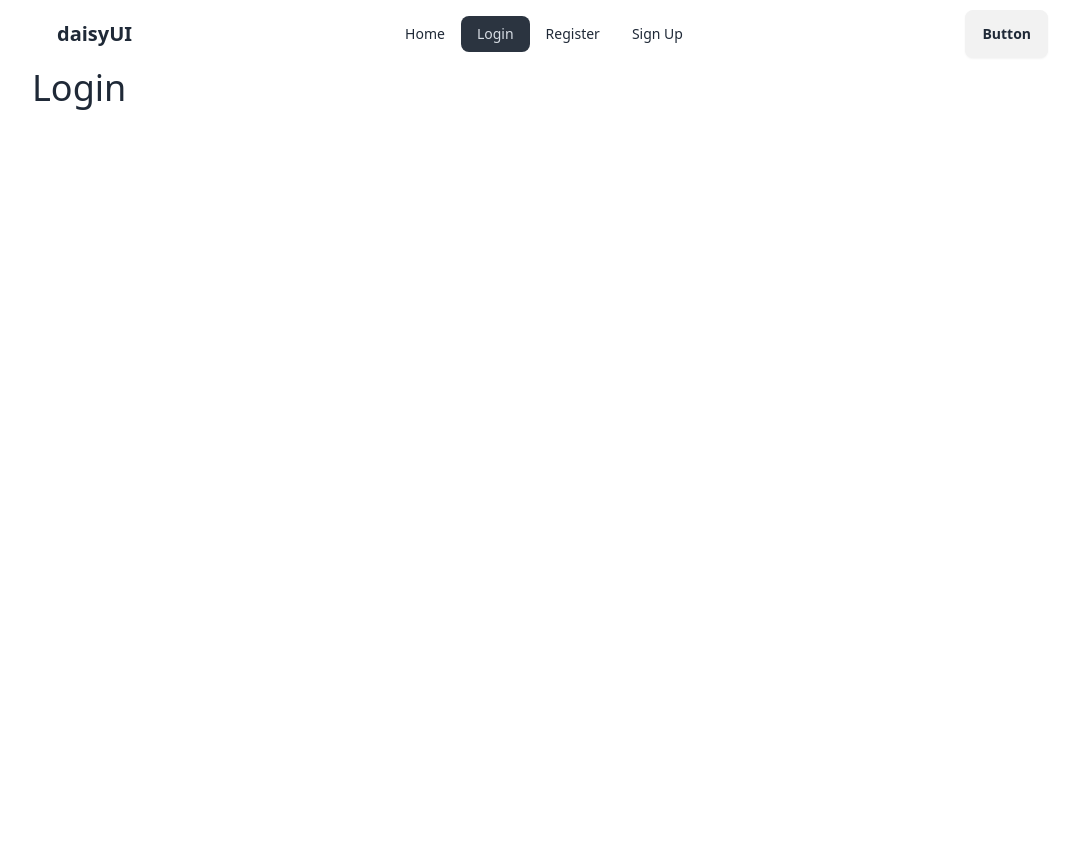
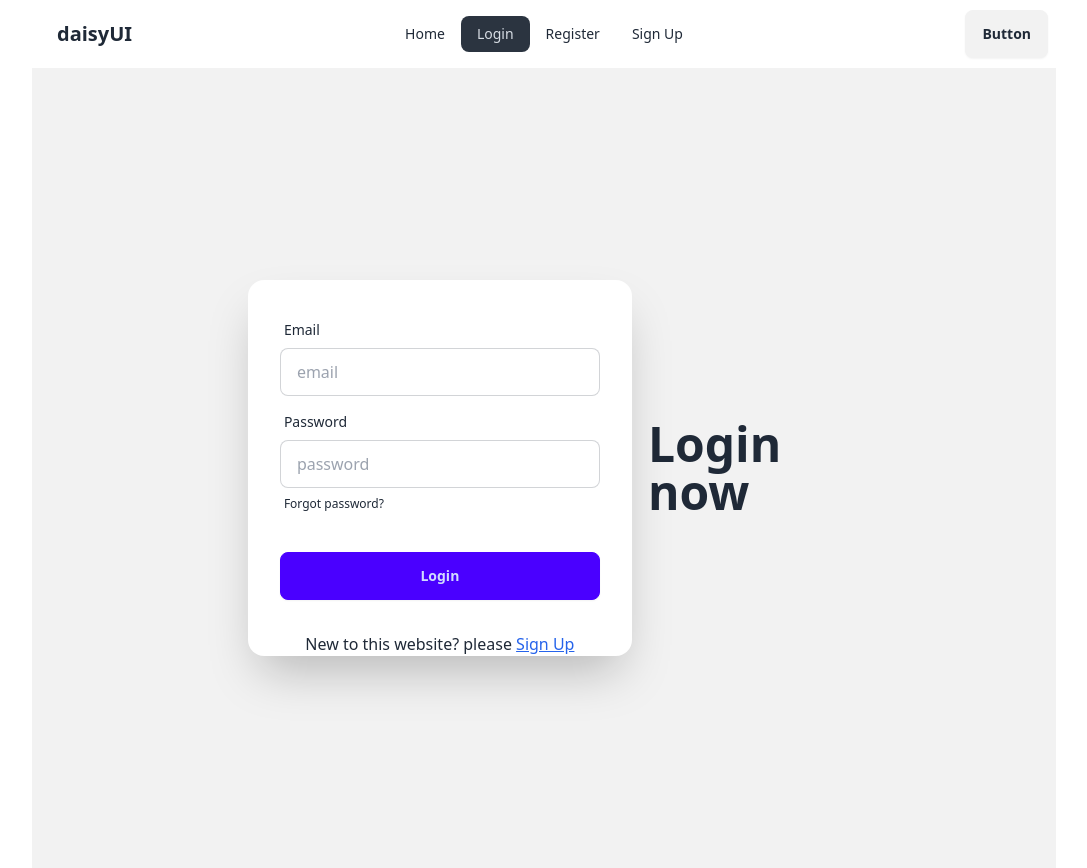
Before and after one commit to nahid6677/email-password-auth, a React (Vite) app: page /login in a window 1280 px wide. Shown: the whole page, without its empty margins (96-1183 px from the left). Before the commit the page ends 800 px from the top, so only its background shows below. Built offline with nearby package versions, Linux system fonts and the light colour scheme.

Commit message:
cret=ate a login form

```diff
--- a/src/components/Login.jsx
+++ b/src/components/Login.jsx
@@ -1,9 +1,66 @@
-import React from 'react';
+import React, { useState } from 'react';
+import { signInWithEmailAndPassword } from "firebase/auth";
+import { auth } from '../firebase.init';
+import { Link } from 'react-router-dom';
 
 const Login = () => {
+    const [success, setSuccess] = useState(false);
+    const [loginError, setLoginError] = useState('');
+    const handleLogin = (e) =>{
+        e.preventDefault();
+        const email = e.target.email.value;
+        const password = e.target.password.value;
+        // console.log(email,password)
+        setSuccess(false)
+        setLoginError('')
+        // Login User
+        signInWithEmailAndPassword(auth,email,password)
+        .then(result =>{
+            console.log(result.user)
+            setSuccess(true)
+        })
+        .catch(error => {
+            console.log('ERROR', error.message)
+            setLoginError(error.message)
+        })
+
+    }
     return (
-        <div>
-            <h2 className="text-4xl">Login</h2>
+        <div className="hero bg-base-200 min-h-screen">
+            <div className="hero-content flex-col lg:flex-row-reverse">
+                <div className="text-center lg:text-left">
+                    <h1 className="text-5xl font-bold">Login now</h1>
+                </div>
+                <div className="card bg-base-100 w-full max-w-sm shrink-0 shadow-2xl">
+                    <form onSubmit={handleLogin} className="card-body">
+                        <div className="form-control">
+                            <label className="label">
+                                <span className="label-text">Email</span>
+                            </label>
+                            <input type="email" name='email' placeholder="email" className="input input-bordered" required />
+                        </div>
+                        <div className="form-control">
+                            <label className="label">
+                                <span className="label-text">Password</span>
+                            </label>
+                            <input type="password" name='password' placeholder="password" className="input input-bordered" required />
+                            <label className="label">
+                                <a href="#" className="label-text-alt link link-hover">Forgot password?</a>
+                            </label>
+                        </div>
+                        <div className="form-control mt-6">
+                            <button className="btn btn-primary">Login</button>
+                        </div>
+                    </form>
+                    {
+                        success && <p className='text-green-600 text-center'>User Login Successfull</p>
+                    }
+                    {
+                        loginError && <p className='text-red-600 text-center'>{loginError}</p>
+                    }
+                    <p className='text-center'>New to this website? please <Link to="/signUp"><span className='text-blue-600 underline'>Sign Up</span></Link></p>
+                </div>
+            </div>
         </div>
     );
 };
--- a/src/components/SignUp.jsx
+++ b/src/components/SignUp.jsx
@@ -2,6 +2,7 @@
 import React, { useState } from 'react';
 import { auth } from '../firebase.init';
 import { FaEye, FaEyeSlash } from "react-icons/fa";
+import { Link } from 'react-router-dom';
 
 const SignUp = () => {
     const [success, setSuccess] = useState(false)
@@ -90,6 +91,7 @@
             {
                 success && <p className='text-green-500 text-center'>Sign Up is Successfull</p>
             }
+            <p className='text-center m-2'>Already have an account? <Link to="/login"><span className='text-blue-600 underline'>Login</span></Link></p>
         </div>
     );
 };
```
